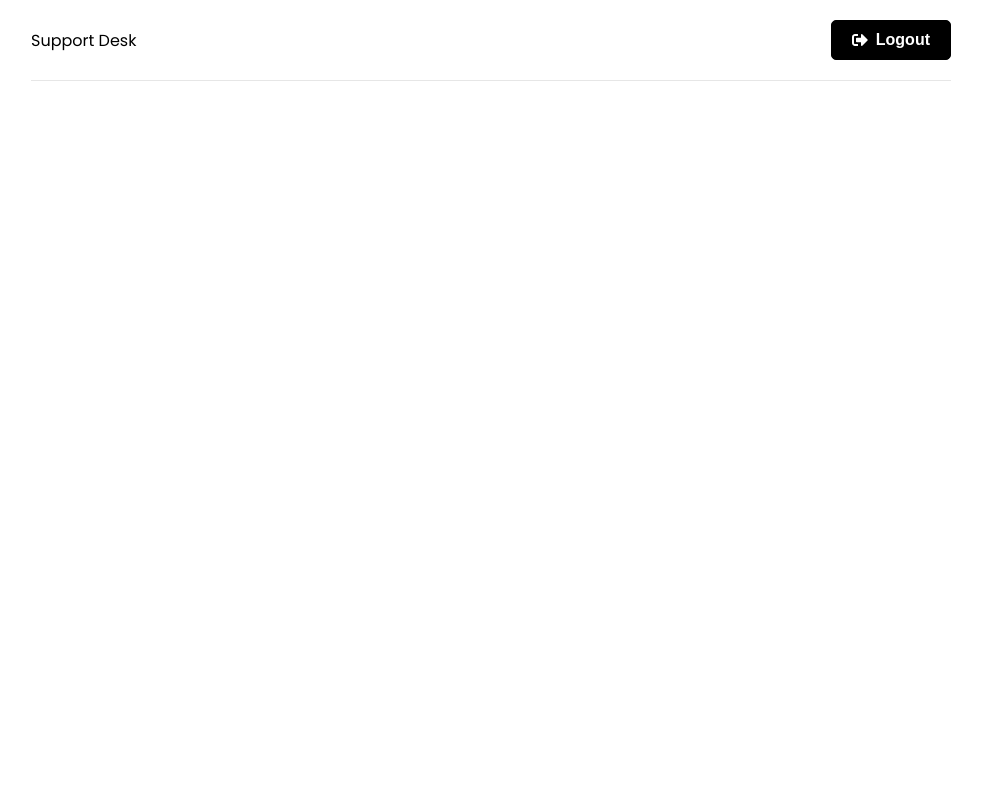
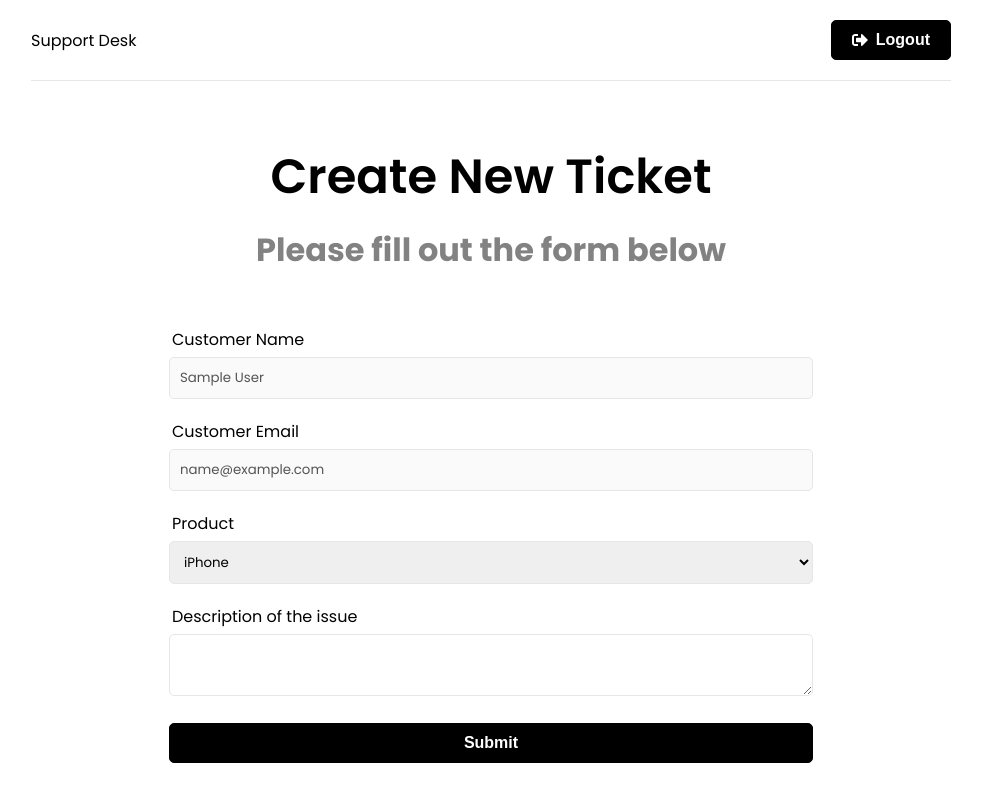
Before and after one commit to mrfinesse47/mern-2022, a React (Create React App) app in the folder frontend/: page /new-ticket in a window 1280 px wide. Before the commit this address had no page. Shown: the whole page, without its empty margins (149-1131 px from the left). Built offline with nearby package versions, Linux system fonts and the light colour scheme; sample sign-in values are in the browser's storage.

Commit message:
created protected routes on front end

```diff
--- a/frontend/src/App.js
+++ b/frontend/src/App.js
@@ -1,21 +1,26 @@
-import { BrowserRouter as Router, Routes, Route } from "react-router-dom";
-import { ToastContainer } from "react-toastify";
-import "react-toastify/dist/ReactToastify.css";
-import Header from "./components/Header";
-import Home from "./pages/Home";
-import Login from "./pages/Login";
-import Register from "./pages/Register";
+import { BrowserRouter as Router, Routes, Route } from 'react-router-dom';
+import { ToastContainer } from 'react-toastify';
+import 'react-toastify/dist/ReactToastify.css';
+import Header from './components/Header';
+import Home from './pages/Home';
+import Login from './pages/Login';
+import Register from './pages/Register';
+import NewTicket from './pages/NewTicket';
+import PrivateRoute from './components/PrivateRoute';
 
 function App() {
   return (
     <>
       <Router>
-        <div className="container">
+        <div className='container'>
           <Header />
           <Routes>
-            <Route path="/" element={<Home />} />
-            <Route path="/login" element={<Login />} />
-            <Route path="/register" element={<Register />} />
+            <Route path='/' element={<Home />} />
+            <Route path='/login' element={<Login />} />
+            <Route path='/register' element={<Register />} />
+            <Route path='/new-ticket' element={<PrivateRoute />}>
+              <Route path='/new-ticket' element={<NewTicket />} />
+            </Route>
           </Routes>
         </div>
       </Router>
--- /dev/null
+++ b/frontend/src/components/PrivateRoute.jsx
@@ -0,0 +1,16 @@
+import React from 'react';
+import { Navigate, Outlet } from 'react-router-dom';
+import { useAuthStatus } from '../hooks/useAuthStatus';
+import Spinner from './Spinner';
+
+const PrivateRoute = () => {
+  const { loggedIn, checkingStatus } = useAuthStatus();
+
+  if (checkingStatus) {
+    return <Spinner />;
+  }
+
+  return loggedIn ? <Outlet /> : <Navigate to='/login' />;
+};
+
+export default PrivateRoute;
--- /dev/null
+++ b/frontend/src/hooks/useAuthStatus.js
@@ -0,0 +1,19 @@
+import { useState, useEffect } from 'react';
+import { useSelector } from 'react-redux';
+
+export const useAuthStatus = () => {
+  const [loggedIn, setLoggedIn] = useState(false);
+  const [checkingStatus, setCheckingStatus] = useState(true);
+
+  const { user } = useSelector((state) => state.auth);
+
+  useEffect(() => {
+    if (user) {
+      setLoggedIn(true);
+    } else {
+      setLoggedIn(false);
+    }
+    setCheckingStatus(false);
+  }, [user]);
+  return { loggedIn, checkingStatus };
+};
--- /dev/null
+++ b/frontend/src/pages/NewTicket.jsx
@@ -0,0 +1,66 @@
+import React from 'react';
+import { useState } from 'react';
+import { useSelector } from 'react-redux';
+
+const NewTicket = () => {
+  const { user } = useSelector((state) => state.auth);
+  const [name] = useState(user.name);
+  const [product, setProduct] = useState('');
+  const [description, setDescription] = useState('');
+  const [email] = useState(user.email);
+
+  const onSubmit = (e) => {
+    e.preventDefault();
+  };
+
+  return (
+    <>
+      <section className='heading'>
+        <h1>Create New Ticket</h1>
+        <p>Please fill out the form below</p>
+      </section>
+
+      <section className='form'>
+        <div className='form-group'>
+          <label htmlFor='name'>Customer Name</label>
+          <input type='text' className='form-control' value={name} disabled />
+        </div>
+        <div className='form-group'>
+          <label htmlFor='email'>Customer Email</label>
+          <input type='email' className='form-control' value={email} disabled />
+        </div>
+        <form onSubmit={onSubmit}>
+          <div className='form-group'>
+            <label htmlFor='product'>Product</label>
+            <select
+              name='product'
+              id='product'
+              value={product}
+              onChange={(e) => setProduct(e.target.value)}
+            >
+              <option value='iPhone'>iPhone</option>
+              <option value='MacBook Pro'>MacBook Pro</option>
+              <option value='iMac'>iMac</option>
+              <option value='iPad'>iPad</option>
+            </select>
+          </div>
+          <div className='form-group'>
+            <label htmlFor='description'>Description of the issue</label>
+            <textarea
+              name='description'
+              id='description'
+              className='form-control'
+              value={description}
+              onChange={(e) => setDescription(e.target.value)}
+            ></textarea>
+          </div>
+          <div className='form-group'>
+            <button className='btn btn-block'>Submit</button>
+          </div>
+        </form>
+      </section>
+    </>
+  );
+};
+
+export default NewTicket;
```
